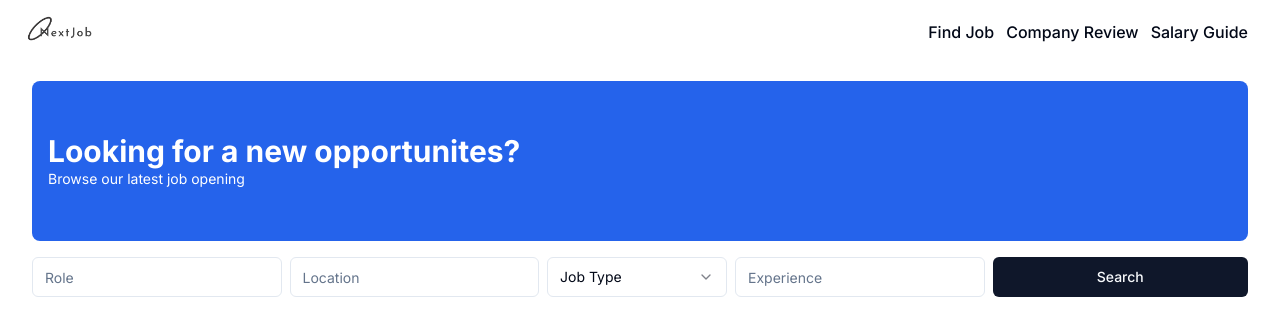
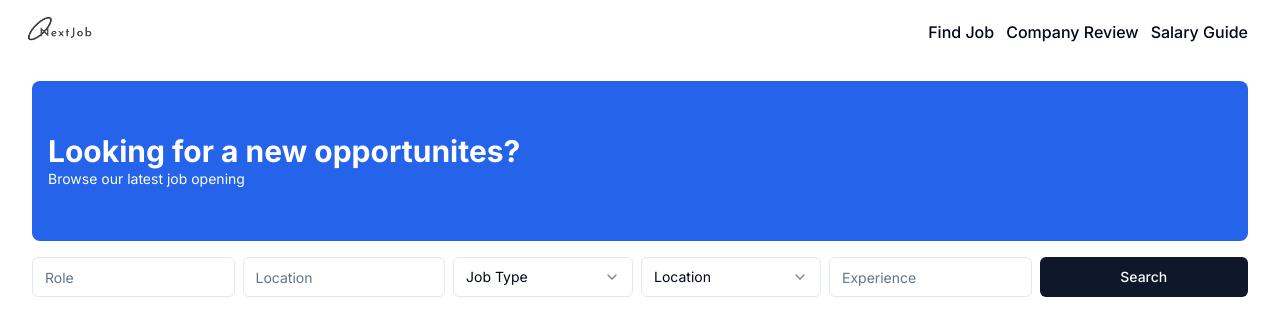
Before and after one commit to samcasmmm/next-news2.0, a Next.js app: page / in a window 1280 px wide. Shown: the top 336 px of the page. Built offline with nearby package versions, Linux system fonts and the light colour scheme.

Commit message:
added cities

```diff
--- a/src/components/FilterSearch.tsx
+++ b/src/components/FilterSearch.tsx
@@ -1,7 +1,7 @@
 import React from 'react';
 import { Input, Button } from '@/components/';
 import Selection from './Selection';
-import { jobTypes } from '@/utils/Static.data';
+import { jobTypes, cities } from '@/utils/Static.data';
 
 type Props = {};
 
@@ -19,6 +19,7 @@ const FilterSearch = (props: Props) => {
         />
         {/* <Input className='flex-1' placeholder='Job Type' /> */}
         <Selection data={jobTypes} mainLabel='Job Type' selectedLabel='Any' />
+        <Selection data={cities} mainLabel='Location' selectedLabel='Any' />
         <Input className='flex-1' placeholder='Experience' />
         <Button className='flex-1'>Search</Button>
       </div>
```
